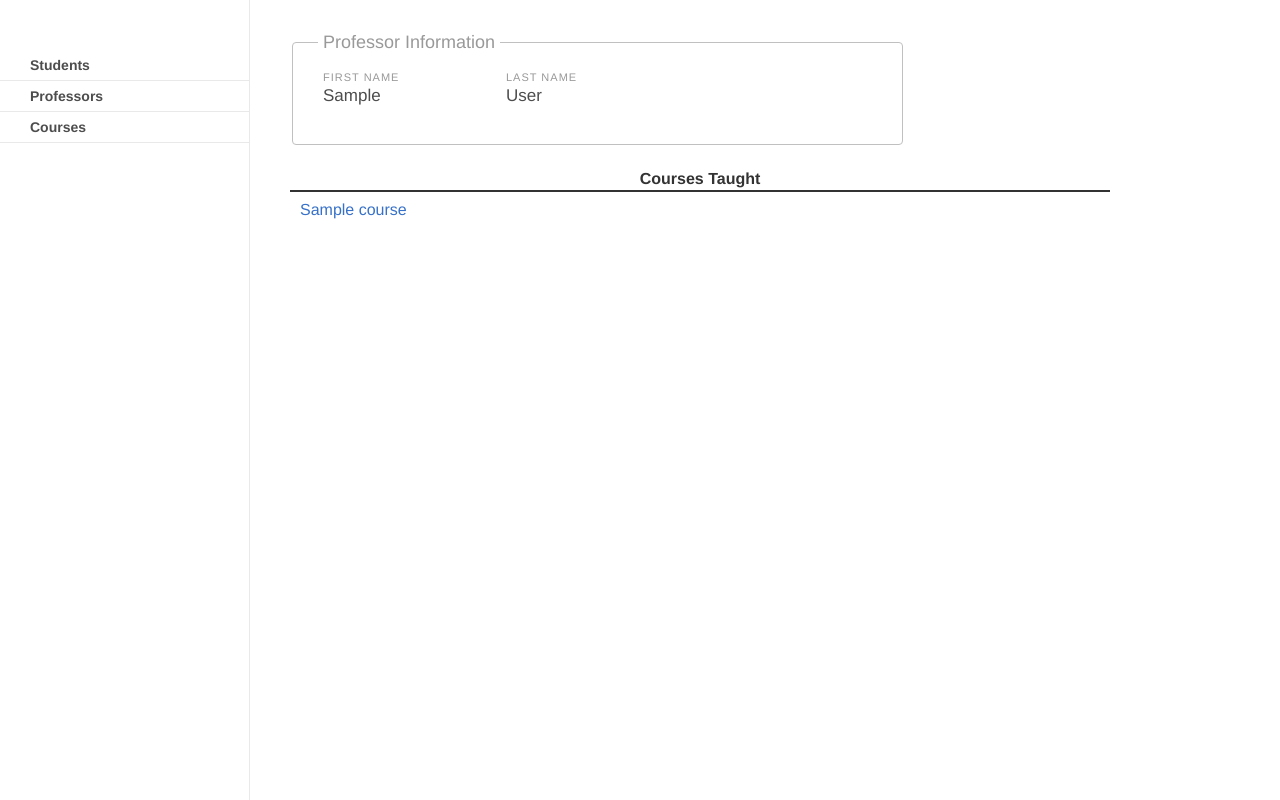
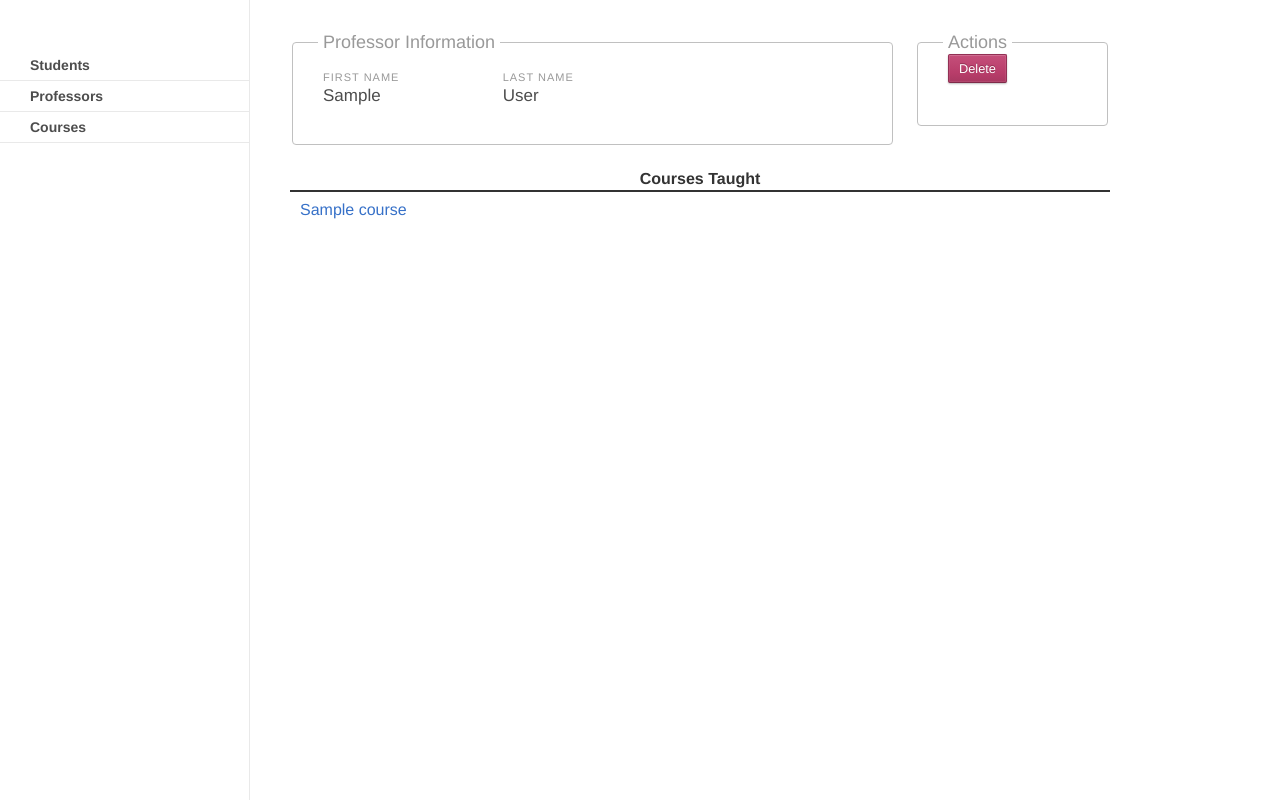
Before and after one commit to scperkins/Gradebook, a Python web app: template templates/professor.html in a window 1280 px wide. Run offline with Jinja, Linux system fonts and the light colour scheme; the template is opened without the code that fills it: most values are stand-ins (such as "Sample title", 1, 10 or a date in 2020).

Commit message:
updated readme and added delete button for professors

```diff
--- a/templates/professor.html
+++ b/templates/professor.html
@@ -18,6 +18,15 @@
 			</div>
 		</fieldset>
 	</div>
+	<div class="span-1">
+		<fieldset class="flakes-information-box">
+			<legend>Actions</legend>
+			<form action="{{ url_for('delete_prof', professor_id=prof.id) }}" method="post">
+				<input class="button-magenta smaller" type="submit" value="Delete"/>
+			</form>
+			<br>
+		</fieldset>
+	</div>
 </div>
 <br>
 <table class="flakes-table">
```
Also changed, not shown: README.md.
